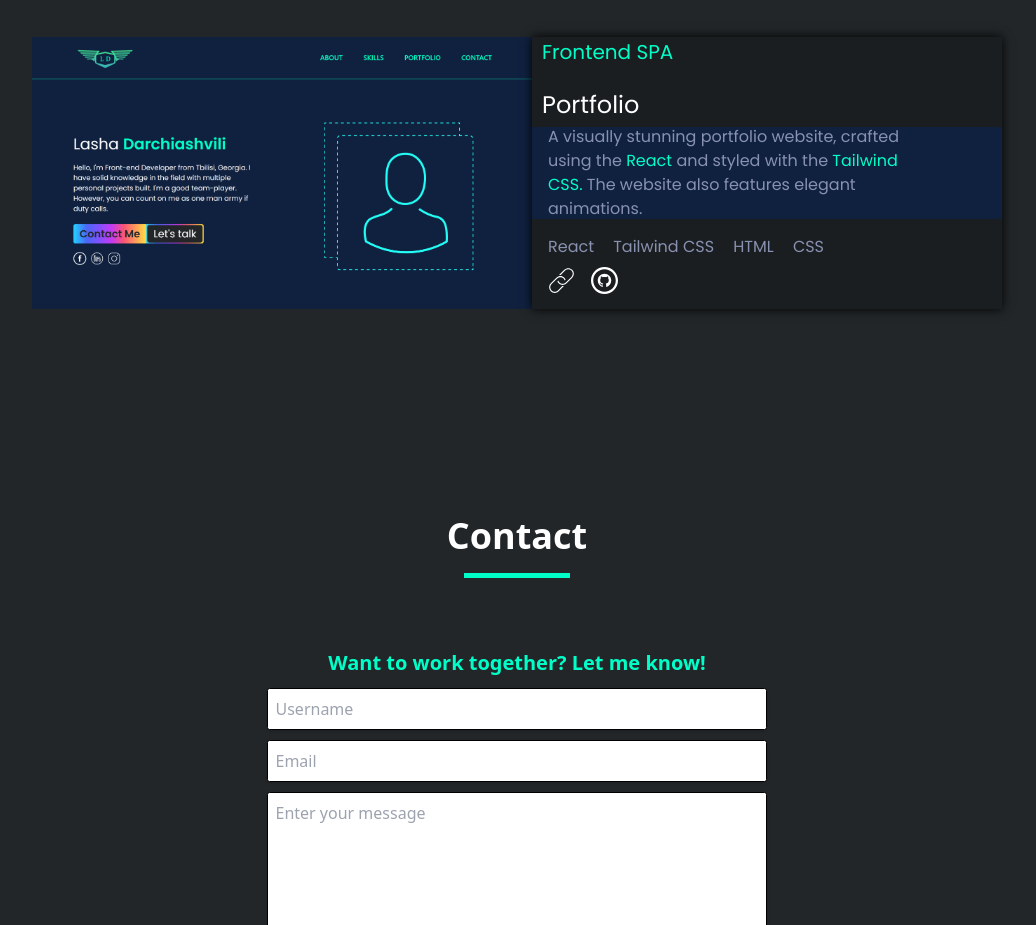
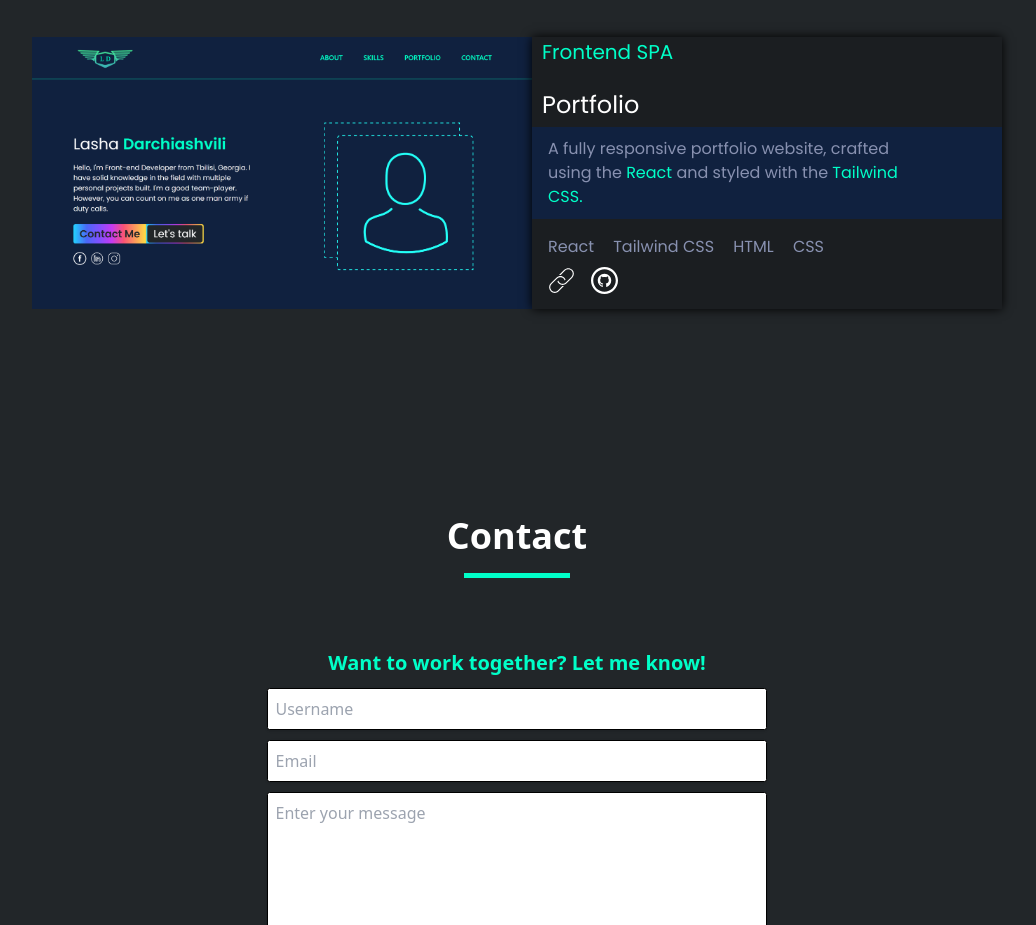
Before and after one commit to lasha-darchiashvili/Portfolio-showcase, a React (Create React App) app: page / in a window 1280 px wide. Shown: the part 3920-4845 px from the top of the page, without its empty margins (123-1159 px from the left). Built offline with nearby package versions, Linux system fonts and the light colour scheme.

Commit message:
FIX: minor fix

```diff
--- a/src/components/ProjectTexts.jsx/PortfolioText.jsx
+++ b/src/components/ProjectTexts.jsx/PortfolioText.jsx
@@ -3,10 +3,9 @@ import React from "react";
 const PortfolioText = () => {
   return (
     <p className="w-[85%] ">
-      A visually stunning portfolio website, crafted using the{" "}
+      A fully responsive portfolio website, crafted using the{" "}
       <span className="text-green">React</span> and styled with the{" "}
-      <span className="text-green">Tailwind CSS. </span>The website also
-      features elegant animations.
+      <span className="text-green">Tailwind CSS. </span>
     </p>
   );
 };
```
